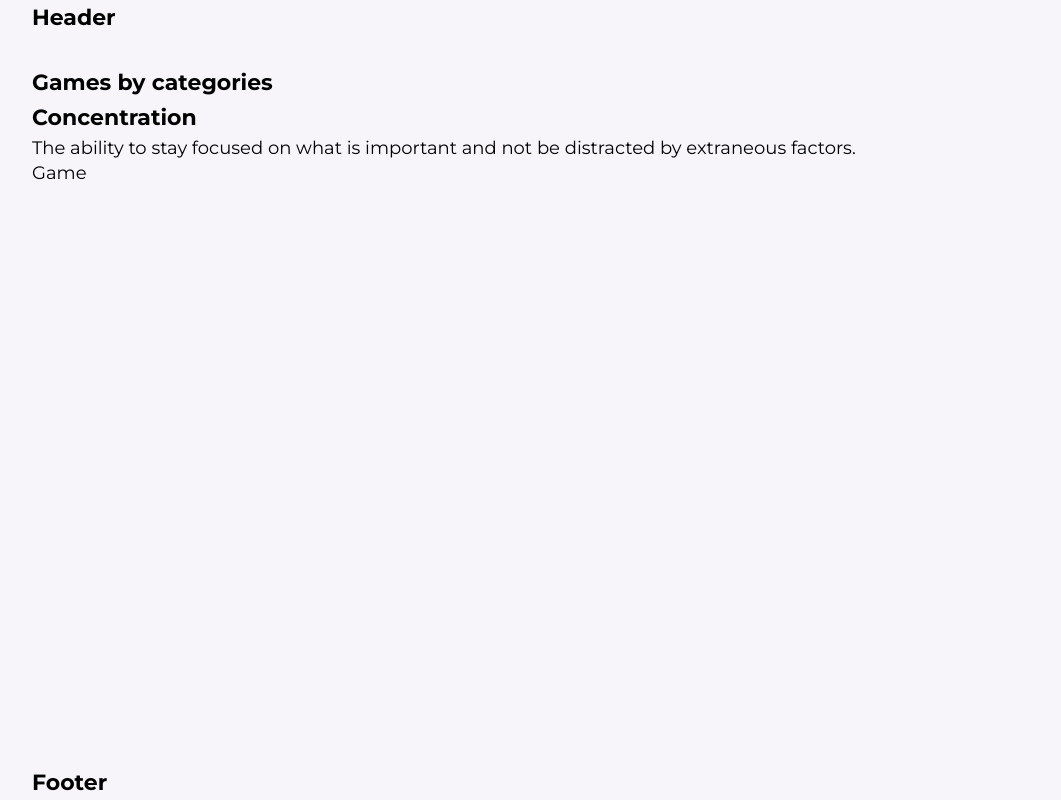
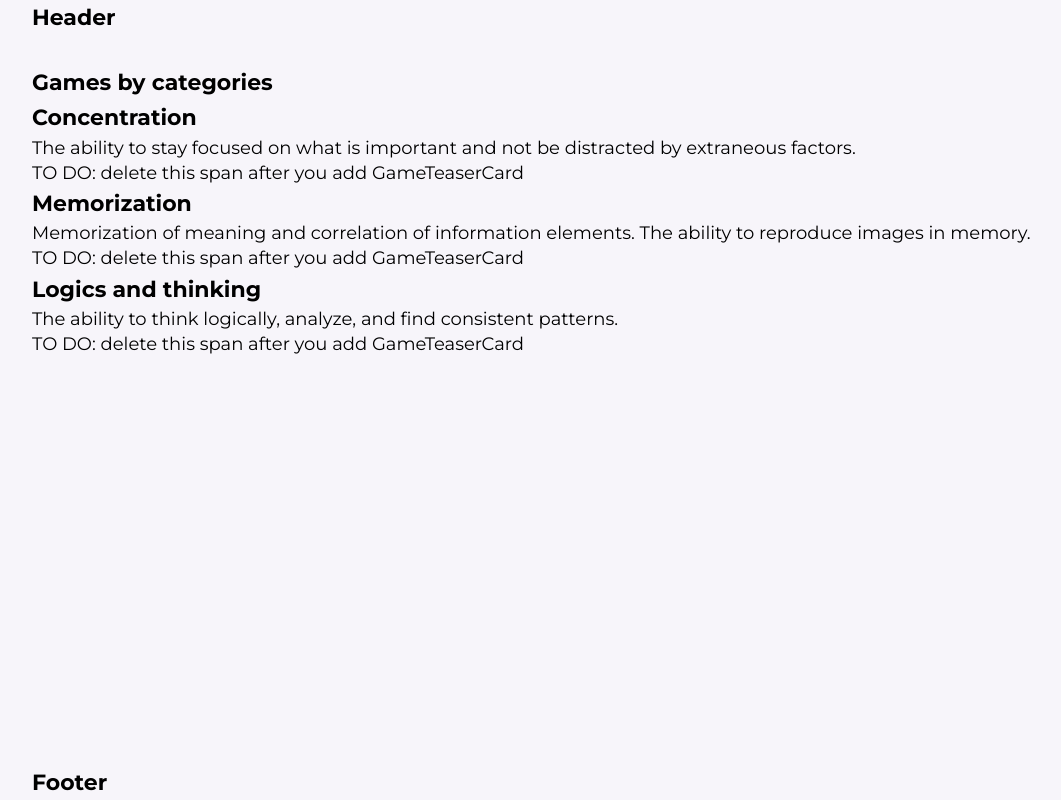
Before and after one commit to Ponomareva-Nina/Wikium-Clone, a React (Create React App) app in the folder client/: page /games in a window 1280 px wide. Shown: the whole page, without its empty margins (108-1169 px from the left). Built offline with nearby package versions, Linux system fonts and the light colour scheme.

Commit message:
feat: add text content to GamePage

```diff
--- a/client/src/pages/GamePage/GamePage.tsx
+++ b/client/src/pages/GamePage/GamePage.tsx
@@ -11,7 +11,13 @@ export const GamePage = () => {
         title={t("gamePage.concentrationTitle")}
         description={t("gamePage.concentrationDescription")}
       >
-        <div>Game</div>
+        <span>TO DO: delete this span after you add GameTeaserCard</span>
+      </GameCategory>
+      <GameCategory title={t("gamePage.memoryTitle")} description={t("gamePage.memoryDescription")}>
+        <span>TO DO: delete this span after you add GameTeaserCard</span>
+      </GameCategory>
+      <GameCategory title={t("gamePage.logicsTitle")} description={t("gamePage.logicsDescription")}>
+        <span>TO DO: delete this span after you add GameTeaserCard</span>
       </GameCategory>
     </>
   );
--- a/client/src/translation/en.json
+++ b/client/src/translation/en.json
@@ -27,6 +27,10 @@
     "gamePage": {
       "title": "Games by categories",
       "concentrationTitle": "Concentration",
-      "concentrationDescription" : "The ability to stay focused on what is important and not be distracted by extraneous factors."
+      "concentrationDescription" : "The ability to stay focused on what is important and not be distracted by extraneous factors.",
+      "memoryTitle": "Memorization",
+      "memoryDescription": "Memorization of meaning and correlation of information elements. The ability to reproduce images in memory.",
+      "logicsTitle" : "Logics and thinking",
+      "logicsDescription": "The ability to think logically, analyze, and find consistent patterns."
     }
 }
--- a/client/src/translation/ru.json
+++ b/client/src/translation/ru.json
@@ -27,6 +27,10 @@
     "gamePage": {
       "title": "Тренажеры по категориям",
       "concentrationTitle": "Внимание",
-      "concentrationDescription" : "Способность сохранять концентрацию на важном и не отвлекаться при посторонних факторах."
+      "concentrationDescription" : "Способность сохранять концентрацию на важном и не отвлекаться при посторонних факторах.",
+      "memoryTitle": "Память",
+      "memoryDescription": "Способность воспроизводить в памяти изображения и образы, запоминать смысл и соотношение элементов информации.",
+      "logicsTitle" : "Логика и мышление",
+      "logicsDescription": "Способность логически мыслить и рассуждать, анализировать, и находить закономерности."
     }
 }
```
